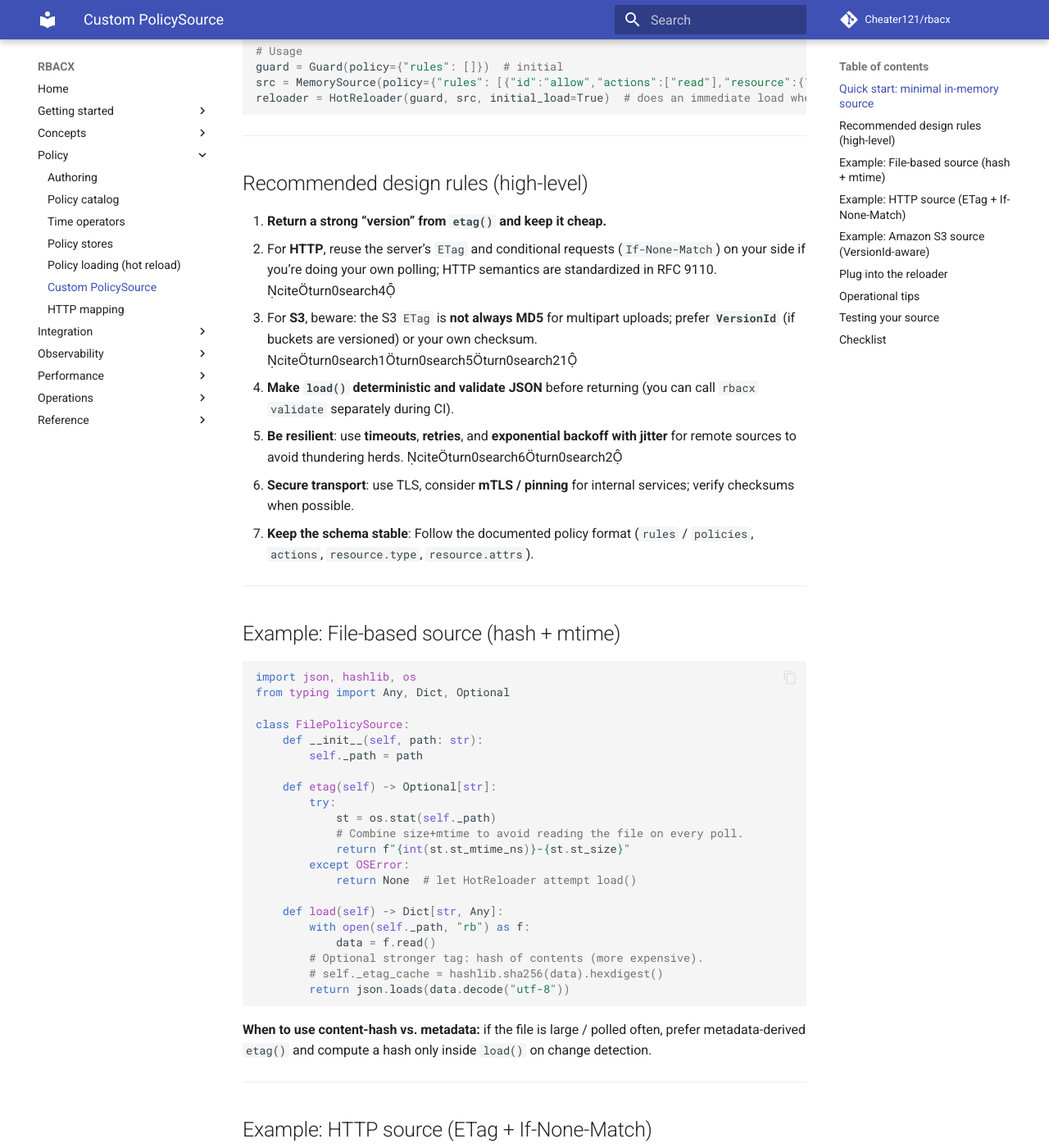
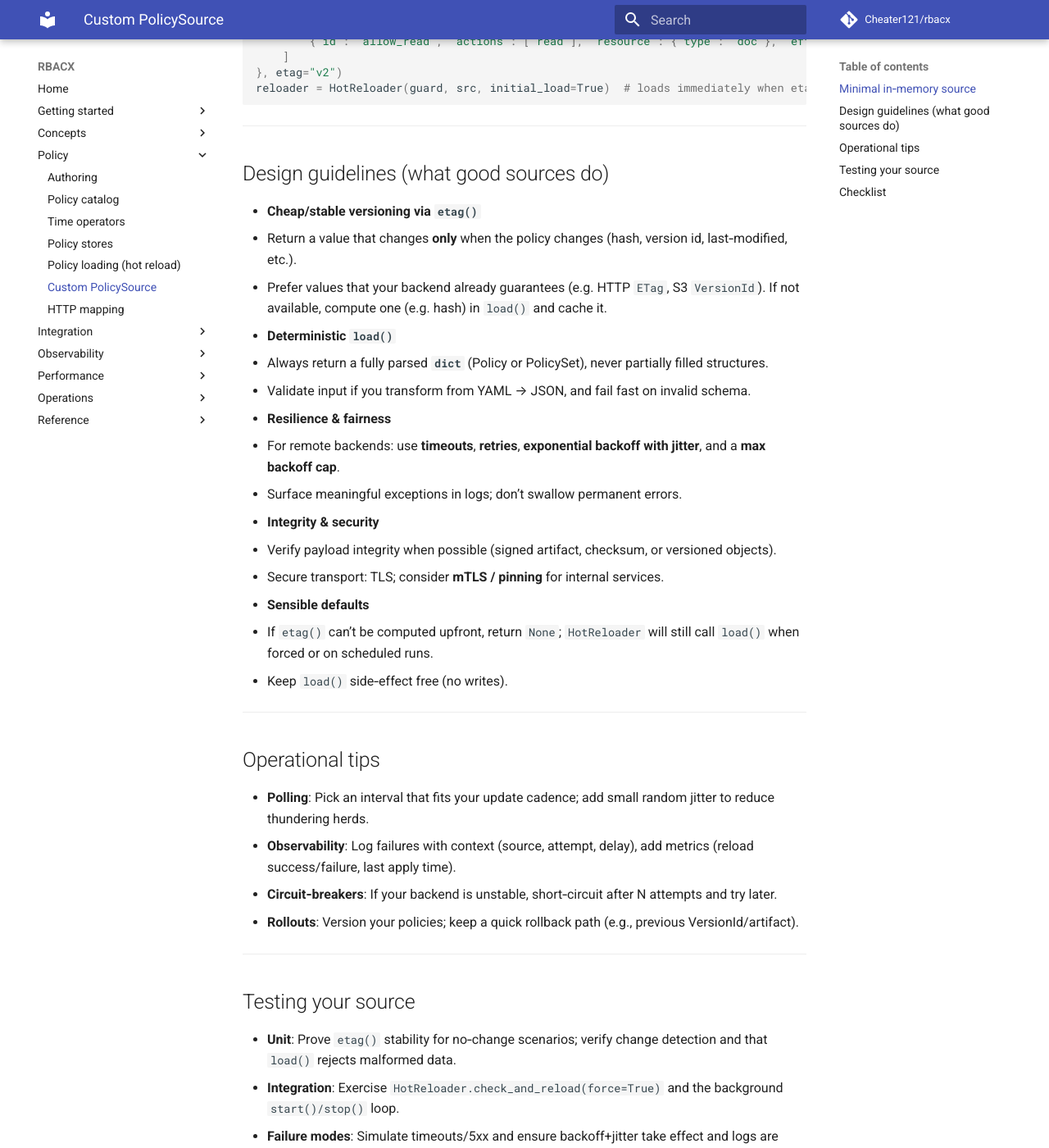
Before and after one commit to Cheater121/rbacx, an MkDocs documentation site: the page built from docs/custom_policy_source.md, in a window 1280 px wide and 1400 px high, scrolled down 875 px. Shown: the whole window at 82% size. Built offline with MkDocs 1.6.1 and Material for MkDocs 9.7.7, drawn with Linux system fonts in a browser that asks for light colours; comment, search, counter and statistics services are not loaded; some of the changed text lies outside the part shown.

Commit message:
Update custom_policy_source.md

````diff
--- a/docs/custom_policy_source.md
+++ b/docs/custom_policy_source.md
@@ -1,23 +1,18 @@
-# Creating a Custom `PolicySource`
+# Creating a Custom `PolicySource` (concise + best practices)
 
-This guide shows how to implement your own **PolicySource** for RBACX (e.g., HTTP, DB, Redis, S3, etc.), and how to plug it into the hot reloader.
+RBACX accepts any object that implements the `PolicySource` protocol:
 
-> **Contract (Protocol)** — a `PolicySource` exposes two methods:
->
-> ```python
-> class PolicySource(Protocol):
->     def load(self) -> Dict[str, Any]: ...
->     def etag(self) -> Optional[str]: ...
-> ```
->
-> - `etag()` must return a **stable identifier** for the *current* policy version (e.g., file hash, HTTP `ETag`, DB version). It can return `None` if your source cannot compute one up front.
-> - `load()` must return a **Policy or PolicySet** as a Python `dict` (parsed JSON). If `etag()` changes, RBACX will call `load()` and apply the new policy via `HotReloader`.
+```python
+class PolicySource(Protocol):
+    def load(self) -> Dict[str, Any]: ...
+    def etag(self) -> Optional[str]: ...
+```
 
-See: `rbacx.core.ports.PolicySource` and `rbacx.policy.loader.HotReloader`.
+**Built-ins:** File, HTTP, and S3 sources already ship with RBACX. This page keeps **one small example** (in‑memory) and focuses on **how to design your own** source robustly.
 
 ---
 
-## Quick start: minimal in-memory source
+## Minimal in‑memory source
 
 ```python
 from typing import Any, Dict, Optional
@@ -29,196 +24,70 @@ class MemorySource:
         self._etag = etag
 
     def etag(self) -> Optional[str]:
+        # Return a cheap, stable version for the current policy
         return self._etag
 
     def load(self) -> Dict[str, Any]:
+        # Return a dict representing a Policy or PolicySet
         return self._policy
 
 # Usage
-guard = Guard(policy={"rules": []})  # initial
-src = MemorySource(policy={"rules": [{"id":"allow","actions":["read"],"resource":{"type":"doc"},"effect":"permit"}]}, etag="v2")
-reloader = HotReloader(guard, src, initial_load=True)  # does an immediate load when etag differs
+guard = Guard(policy={"rules": []})
+src = MemorySource(policy={
+    "rules": [
+        {"id": "allow_read", "actions": ["read"], "resource": {"type": "doc"}, "effect": "permit"}
+    ]
+}, etag="v2")
+reloader = HotReloader(guard, src, initial_load=True)  # loads immediately when etag differs
 ```
 
 ---
 
-## Recommended design rules (high-level)
+## Design guidelines (what good sources do)
 
-1. **Return a strong “version” from `etag()` and keep it cheap.**
-   - For **HTTP**, reuse the server’s `ETag` and conditional requests (`If-None-Match`) on your side if you’re doing your own polling; HTTP semantics are standardized in RFC 9110. citeturn0search4
-   - For **S3**, beware: the S3 `ETag` is **not always MD5** for multipart uploads; prefer **`VersionId`** (if buckets are versioned) or your own checksum. citeturn0search1turn0search5turn0search21
-2. **Make `load()` deterministic and validate JSON** before returning (you can call `rbacx validate` separately during CI).
-3. **Be resilient**: use **timeouts**, **retries**, and **exponential backoff with jitter** for remote sources to avoid thundering herds. citeturn0search6turn0search2
-4. **Secure transport**: use TLS, consider **mTLS / pinning** for internal services; verify checksums when possible.
-5. **Keep the schema stable**: Follow the documented policy format (`rules` / `policies`, `actions`, `resource.type`, `resource.attrs`).
+- **Cheap/stable versioning via `etag()`**
+  - Return a value that changes **only** when the policy changes (hash, version id, last‑modified, etc.).
+  - Prefer values that your backend already guarantees (e.g. HTTP `ETag`, S3 `VersionId`). If not available, compute one (e.g. hash) in `load()` and cache it.
 
----
+- **Deterministic `load()`**
+  - Always return a fully parsed **`dict`** (Policy or PolicySet), never partially filled structures.
+  - Validate input if you transform from YAML → JSON, and fail fast on invalid schema.
 
-## Example: File-based source (hash + mtime)
+- **Resilience & fairness**
+  - For remote backends: use **timeouts**, **retries**, **exponential backoff with jitter**, and a **max backoff cap**.
+  - Surface meaningful exceptions in logs; don’t swallow permanent errors.
 
-```python
-import json, hashlib, os
-from typing import Any, Dict, Optional
+- **Integrity & security**
+  - Verify payload integrity when possible (signed artifact, checksum, or versioned objects).
+  - Secure transport: TLS; consider **mTLS / pinning** for internal services.
 
-class FilePolicySource:
-    def __init__(self, path: str):
-        self._path = path
-
-    def etag(self) -> Optional[str]:
-        try:
-            st = os.stat(self._path)
-            # Combine size+mtime to avoid reading the file on every poll.
-            return f"{int(st.st_mtime_ns)}-{st.st_size}"
-        except OSError:
-            return None  # let HotReloader attempt load()
-
-    def load(self) -> Dict[str, Any]:
-        with open(self._path, "rb") as f:
-            data = f.read()
-        # Optional stronger tag: hash of contents (more expensive).
-        # self._etag_cache = hashlib.sha256(data).hexdigest()
-        return json.loads(data.decode("utf-8"))
-```
-
-**When to use content-hash vs. metadata:** if the file is large / polled often, prefer metadata-derived `etag()` and compute a hash only inside `load()` on change detection.
-
----
-
-## Example: HTTP source (ETag + If-None-Match)
-
-```python
-import json, urllib.request
-from typing import Any, Dict, Optional
-
-class HttpPolicySource:
-    def __init__(self, url: str, timeout: float = 5.0):
-        self._url = url
-        self._timeout = timeout
-        self._etag: Optional[str] = None
-
-    def etag(self) -> Optional[str]:
-        # Use a cheap HEAD probe to read ETag if your endpoint supports it;
-        # else keep the last seen ETag from GET.
-        return self._etag
-
-    def load(self) -> Dict[str, Any]:
-        req = urllib.request.Request(self._url, method="GET")
-        if self._etag:
-            req.add_header("If-None-Match", self._etag)
-        with urllib.request.urlopen(req, timeout=self._timeout) as resp:
-            if resp.status == 304:  # Not Modified
-                raise RuntimeError("No change detected; loader should not call load() without etag change")
-            new_etag = resp.headers.get("ETag")
-            body = resp.read().decode("utf-8")
-            policy = json.loads(body)
-        if new_etag:
-            self._etag = new_etag
-        return policy
-```
-
-- `ETag` and conditional requests (`If-None-Match`) are part of HTTP’s caching model; use them when your policy endpoint supports it. citeturn0search4turn0search12turn0search24
-
-> Tip: If your endpoint cannot serve `ETag`, expose a **version field**, **hash**, or **monotonic integer**; return it from `etag()`.
-
----
-
-## Example: Amazon S3 source (VersionId-aware)
-
-```python
-import json
-from typing import Any, Dict, Optional
-try:
-    import boto3  # optional
-except Exception:  # pragma: no cover
-    boto3 = None  # type: ignore
-
-class S3PolicySource:
-    def __init__(self, bucket: str, key: str, s3_client=None):
-        self._bucket = bucket
-        self._key = key
-        self._s3 = s3_client or (boto3 and boto3.client("s3"))
-        self._version: Optional[str] = None  # prefer VersionId; ETag can be misleading
-
-    def etag(self) -> Optional[str]:
-        if not self._s3:
-            return None
-        resp = self._s3.head_object(Bucket=self._bucket, Key=self._key)
-        # Prefer VersionId when bucket versioning is enabled; fall back to ETag otherwise.
-        return resp.get("VersionId") or resp.get("ETag")
-
-    def load(self) -> Dict[str, Any]:
-        if not self._s3:
-            raise RuntimeError("boto3 not installed")
-        resp = self._s3.get_object(Bucket=self._bucket, Key=self._key, VersionId=self._version)
-        body = resp["Body"].read().decode("utf-8")
-        self._version = resp.get("VersionId") or resp.get("ETag")
-        return json.loads(body)
-```
-
-Why not rely solely on S3 `ETag`? For multipart uploads, the `ETag` **is not a true MD5 of the full object** and should not be used as an integrity check; if you need integrity, use checksums or VersionId. citeturn0search1turn0search5turn0search21
-
----
-
-## Plug into the reloader
-
-```python
-from rbacx import Guard, HotReloader
-
-guard = Guard(policy={"rules": []})
-source = HttpPolicySource("https://policies.example.com/current.json")
-rld = HotReloader(guard, source, initial_load=True, poll_interval=5.0)
-rld.start()           # background polling
-# ...
-rld.stop()
-```
-
-The `HotReloader`:
-- calls `source.etag()`; if it changed, calls `source.load()` and then `guard.set_policy(...)`;
-- supports synchronous `.check_and_reload()` and a background `.start()/stop()` loop with jitter/backoff.
-
-> **Why Protocols?** RBACX uses Python’s `typing.Protocol` (PEP 544) so your custom class is accepted if it **structurally** matches the required methods — no inheritance needed. citeturn0search7turn0search11
+- **Sensible defaults**
+  - If `etag()` can’t be computed upfront, return `None`; `HotReloader` will still call `load()` when forced or on scheduled runs.
+  - Keep `load()` side‑effect free (no writes).
 
 ---
 
 ## Operational tips
 
-- Use **timeouts and capped exponential backoff with jitter** for remote calls. citeturn0search6turn0search2turn0search22
-- Log failures at **warning/error** level with context (source, attempt, delay).
-- Consider **signature verification** (e.g., signed policy artifacts) or **TLS client auth** for internal endpoints.
-- If you down-convert from YAML → JSON, validate against the RBACX schema and reject on error.
-- For HTTP: prefer **`If-None-Match`** over polling entire payloads; a 304 short-circuit saves bandwidth and reduces latency. citeturn0search12
+- **Polling**: Pick an interval that fits your update cadence; add small random jitter to reduce thundering herds.
+- **Observability**: Log failures with context (source, attempt, delay), add metrics (reload success/failure, last apply time).
+- **Circuit‑breakers**: If your backend is unstable, short‑circuit after N attempts and try later.
+- **Rollouts**: Version your policies; keep a quick rollback path (e.g., previous VersionId/artifact).
 
 ---
 
 ## Testing your source
 
-- Unit test `etag()` stability for **no-change** scenarios and change detection on updates.
-- Unit test `load()` error handling (timeouts, non-JSON, 5xx).
-- Integration test with `HotReloader.check_and_reload(force=True)` and background `start()/stop()`.
-
-**Example pytest snippet**
-
-```python
-def test_custom_source_integration(monkeypatch):
-    guard = Guard(policy={"rules": []})
-
-    # Fake source that toggles etag after first call
-    class Src:
-        def __init__(self): self.i = 0
-        def etag(self): self.i += 1; return "v2" if self.i > 1 else "v1"
-        def load(self): return {"rules":[{"id":"p","actions":["read"],"resource":{"type":"doc"},"effect":"permit"}]}
-
-    rld = HotReloader(guard, Src(), initial_load=False)
-    changed = rld.check_and_reload(force=True)  # first load
-    assert changed is True
-```
+- **Unit**: Prove `etag()` stability for no‑change scenarios; verify change detection and that `load()` rejects malformed data.
+- **Integration**: Exercise `HotReloader.check_and_reload(force=True)` and the background `start()/stop()` loop.
+- **Failure modes**: Simulate timeouts/5xx and ensure backoff+jitter take effect and logs are clear.
 
 ---
 
 ## Checklist
 
-- [ ] `etag()` returns a stable, cheap version string (or `None` if unknown).
-- [ ] `load()` returns **valid JSON dict** of a Policy/PolicySet.
-- [ ] Remote sources: timeouts, retries, **backoff with jitter**, and secure transport. citeturn0search6
-- [ ] Prefer **VersionId** over `ETag` for S3 buckets with versioning. citeturn0search21
-- [ ] Document the source’s **failure modes** and monitoring (metrics/logging).
+- [ ] `etag()` returns a cheap, stable value that changes only when policy changes (or `None` if unknown).
+- [ ] `load()` returns a valid **dict** (Policy/PolicySet).
+- [ ] Remote backends: timeouts, retries, **exponential backoff with jitter**, max cap.
+- [ ] Integrity/security measures in place (versioning, checksums, signatures, TLS/mTLS).
+- [ ] Good logs/metrics for visibility; clear rollback path.
````
